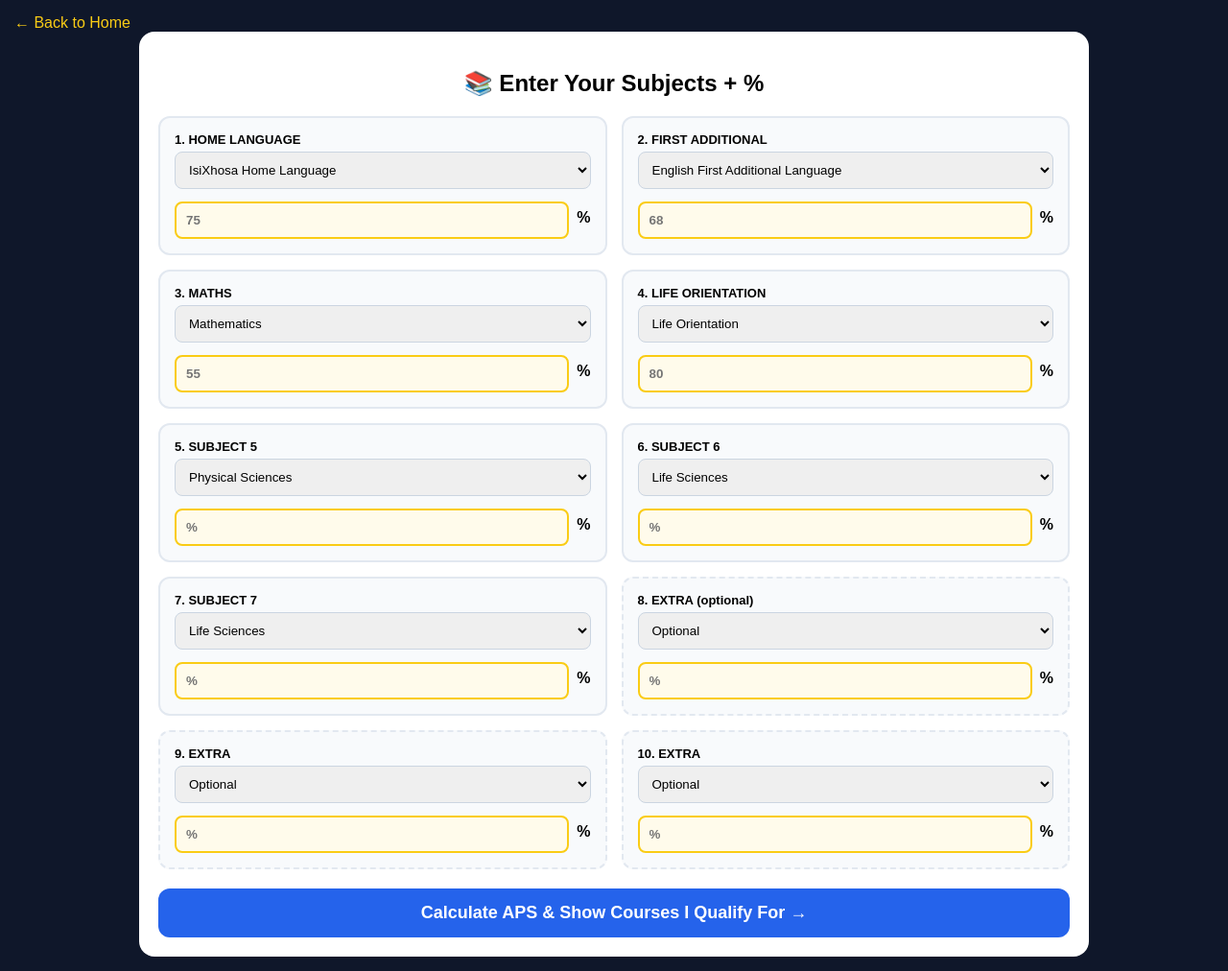
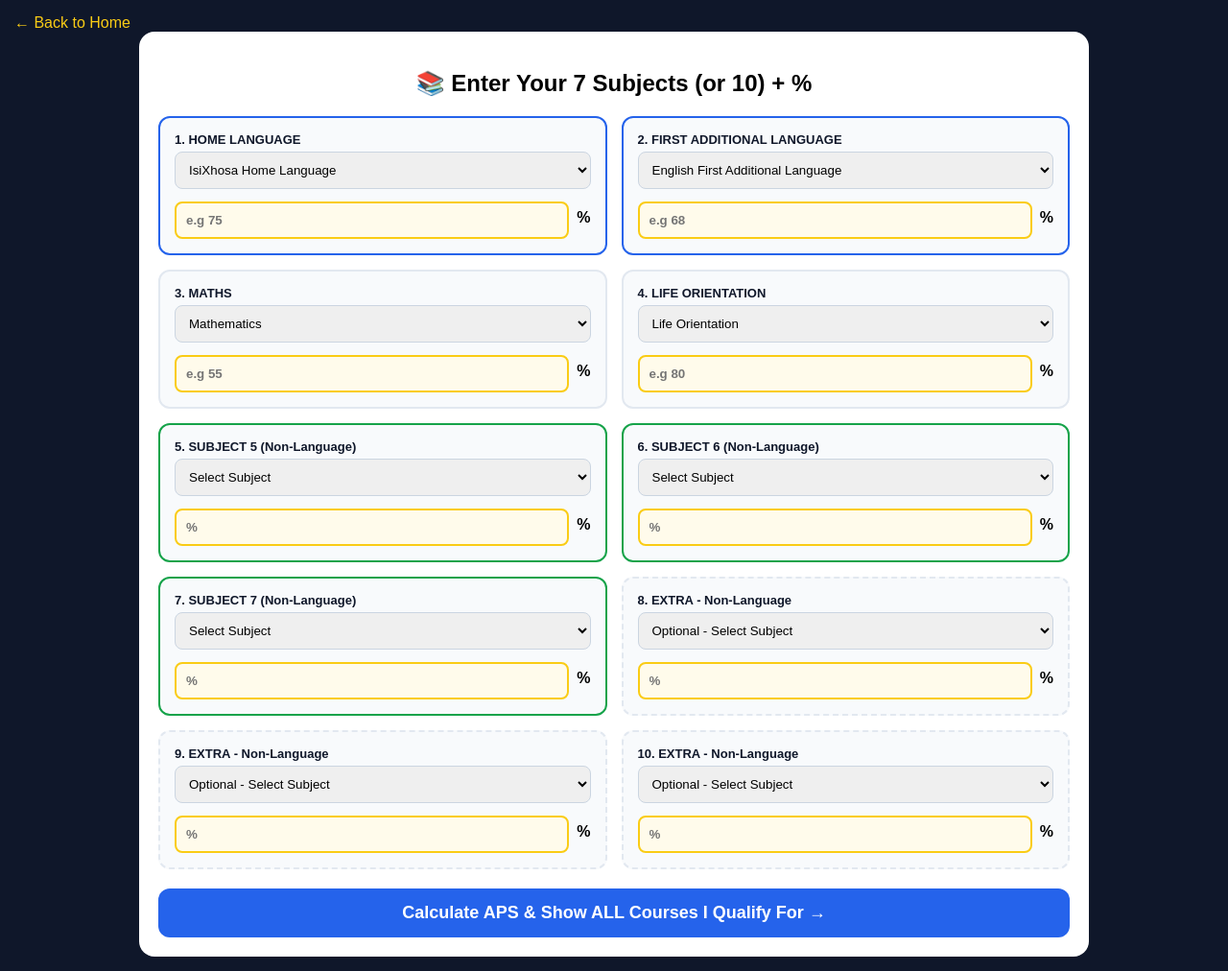
Before and after one commit to mapipaisiphile-commits/sa-uni-apply, a Flask app: page /aps in a window 1280 px wide. Shown: the whole page at 96% size. Run offline with Flask 3, Linux system fonts and the light colour scheme.

Commit message:
final - non-language subjects 5-10 and 100+ courses

```diff
--- a/app.py
+++ b/app.py
@@ -1,5 +1,4 @@
 from flask import Flask, render_template, request
-
 app = Flask(__name__)
 
 UNIVERSITIES = [
@@ -31,32 +30,79 @@ UNIVERSITIES = [
     {"code":"UMP","name":"University of Mpumalanga (UMP)","location":"Mbombela","closing":"30 Sep","apply_link":"https://www.ump.ac.za/apply/"},
 ]
 
+# ALL POSSIBLE COURSES - 100+ COURSES
 COURSES_DB = [
-    {"name":"BSc Information Technology","uni":"UJ","code":"UJ","aps":26,"faculty":"Science","maths_req":50},
-    {"name":"Diploma in Nursing","uni":"UJ","code":"UJ","aps":26,"faculty":"Health","maths_req":0},
-    {"name":"BCom Accounting","uni":"UJ","code":"UJ","aps":28,"faculty":"Business","maths_req":50},
-    {"name":"BSc Computer Science","uni":"UP","code":"UP","aps":30,"faculty":"Science","maths_req":60},
-    {"name":"BSc Physics","uni":"UP","code":"UP","aps":32,"faculty":"Science","maths_req":60},
-    {"name":"MBChB Medicine","uni":"UP","code":"UP","aps":35,"faculty":"Health","maths_req":60},
-    {"name":"BSc Engineering","uni":"WITS","code":"WITS","aps":34,"faculty":"Engineering","maths_req":65},
-    {"name":"BCom Law","uni":"WITS","code":"WITS","aps":32,"faculty":"Commerce","maths_req":0},
-    {"name":"BSc Life Sciences","uni":"WITS","code":"WITS","aps":28,"faculty":"Science","maths_req":50},
-    {"name":"BSc Computer Science","uni":"UCT","code":"UCT","aps":36,"faculty":"Science","maths_req":70},
-    {"name":"BCom","uni":"UCT","code":"UCT","aps":32,"faculty":"Commerce","maths_req":50},
-    {"name":"BA","uni":"UCT","code":"UCT","aps":28,"faculty":"Humanities","maths_req":0},
+    # APS 18-22 Diplomas & Certificates
+    {"name":"Higher Certificate in Accounting","uni":"UNISA","code":"UNISA","aps":18,"faculty":"Business","maths_req":0},
+    {"name":"Higher Certificate in Tourism","uni":"UNISA","code":"UNISA","aps":18,"faculty":"Tourism","maths_req":0},
+    {"name":"Higher Certificate in Business Management","uni":"UJ","code":"UJ","aps":18,"faculty":"Business","maths_req":0},
+    {"name":"Diploma in Tourism Management","uni":"TUT","code":"TUT","aps":20,"faculty":"Management","maths_req":0},
+    {"name":"Diploma in Business Management","uni":"CPUT","code":"CPUT","aps":20,"faculty":"Business","maths_req":0},
+    {"name":"Diploma in Hospitality Management","uni":"DUT","code":"DUT","aps":20,"faculty":"Hospitality","maths_req":0},
     {"name":"Diploma in Agriculture","uni":"UKZN","code":"UKZN","aps":22,"faculty":"Agriculture","maths_req":0},
-    {"name":"BSc Agriculture","uni":"UKZN","code":"UKZN","aps":28,"faculty":"Science","maths_req":50},
-    {"name":"BSc Life Sciences","uni":"UFS","code":"UFS","aps":24,"faculty":"Science","maths_req":40},
-    {"name":"BEd Foundation Phase","uni":"NWU","code":"NWU","aps":22,"faculty":"Education","maths_req":0},
-    {"name":"BSc IT","uni":"NWU","code":"NWU","aps":26,"faculty":"Science","maths_req":50},
-    {"name":"Diploma in Tourism Management","uni":"TUT","code":"TUT","aps":20,"faculty":"Management","maths_req":0},
     {"name":"Diploma in IT","uni":"TUT","code":"TUT","aps":22,"faculty":"ICT","maths_req":0},
     {"name":"National Diploma Nursing","uni":"DUT","code":"DUT","aps":22,"faculty":"Health","maths_req":0},
+    {"name":"BEd Foundation Phase","uni":"NWU","code":"NWU","aps":22,"faculty":"Education","maths_req":0},
+    {"name":"Diploma in Civil Engineering","uni":"TUT","code":"TUT","aps":22,"faculty":"Engineering","maths_req":40},
+    {"name":"Diploma in Electrical Engineering","uni":"VUT","code":"VUT","aps":22,"faculty":"Engineering","maths_req":40},
+    {"name":"Diploma in Mechanical Engineering","uni":"CUT","code":"CUT","aps":22,"faculty":"Engineering","maths_req":40},
+    {"name":"Diploma in Consumer Sciences","uni":"MUT","code":"MUT","aps":22,"faculty":"Applied Sciences","maths_req":0},
+    {"name":"Diploma in Public Management","uni":"CPUT","code":"CPUT","aps":22,"faculty":"Management","maths_req":0},
+
+    # APS 24-26 Degrees
+    {"name":"BSc Life Sciences","uni":"UFS","code":"UFS","aps":24,"faculty":"Science","maths_req":40},
+    {"name":"BA Humanities","uni":"UFS","code":"UFS","aps":24,"faculty":"Humanities","maths_req":0},
+    {"name":"BCom General","uni":"UL","code":"UL","aps":24,"faculty":"Business","maths_req":40},
+    {"name":"BSc Agriculture","uni":"UL","code":"UL","aps":24,"faculty":"Science","maths_req":40},
+    {"name":"Diploma in Nursing","uni":"UJ","code":"UJ","aps":26,"faculty":"Health","maths_req":0},
+    {"name":"BSc Information Technology","uni":"UJ","code":"UJ","aps":26,"faculty":"Science","maths_req":50},
+    {"name":"BSc IT","uni":"NWU","code":"NWU","aps":26,"faculty":"Science","maths_req":50},
     {"name":"BSc Biological Sciences","uni":"NMU","code":"NMU","aps":26,"faculty":"Science","maths_req":45},
-    {"name":"Diploma in Business Management","uni":"CPUT","code":"CPUT","aps":20,"faculty":"Business","maths_req":0},
-    {"name":"BEd","uni":"UNISA","code":"UNISA","aps":20,"faculty":"Education","maths_req":0},
-    {"name":"Higher Certificate in Accounting","uni":"UNISA","code":"UNISA","aps":18,"faculty":"Business","maths_req":0},
+    {"name":"BA Education","uni":"UNIZULU","code":"UNIZULU","aps":26,"faculty":"Education","maths_req":0},
+    {"name":"BCom Business Management","uni":"WSU","code":"WSU","aps":26,"faculty":"Business","maths_req":0},
+    {"name":"BSc Environmental Sciences","uni":"UNIVEN","code":"UNIVEN","aps":26,"faculty":"Science","maths_req":40},
+    {"name":"BSc Computer Science","uni":"UFH","code":"UFH","aps":26,"faculty":"Science","maths_req":50},
+    {"name":"Diploma in Law","uni":"UJ","code":"UJ","aps":26,"faculty":"Law","maths_req":0},
+    {"name":"BSc Geography","uni":"SPU","code":"SPU","aps":26,"faculty":"Science","maths_req":40},
+    {"name":"BSc Agriculture","uni":"UMP","code":"UMP","aps":26,"faculty":"Agriculture","maths_req":40},
+
+    # APS 28-30 Popular Degrees
+    {"name":"BCom Accounting","uni":"UJ","code":"UJ","aps":28,"faculty":"Business","maths_req":50},
+    {"name":"BSc Life Sciences","uni":"WITS","code":"WITS","aps":28,"faculty":"Science","maths_req":50},
+    {"name":"BSc Agriculture","uni":"UKZN","code":"UKZN","aps":28,"faculty":"Science","maths_req":50},
+    {"name":"BA","uni":"UCT","code":"UCT","aps":28,"faculty":"Humanities","maths_req":0},
     {"name":"BCom Accounting","uni":"UWC","code":"UWC","aps":28,"faculty":"Commerce","maths_req":50},
+    {"name":"BSc Physics","uni":"UJ","code":"UJ","aps":28,"faculty":"Science","maths_req":60},
+    {"name":"BSc Chemistry","uni":"UP","code":"UP","aps":28,"faculty":"Science","maths_req":50},
+    {"name":"BEd Senior Phase","uni":"NWU","code":"NWU","aps":28,"faculty":"Education","maths_req":0},
+    {"name":"BCom Economics","uni":"UFS","code":"UFS","aps":28,"faculty":"Business","maths_req":40},
+    {"name":"LLB Law","uni":"UFS","code":"UFS","aps":28,"faculty":"Law","maths_req":0},
+    {"name":"BSc Computer Science","uni":"UP","code":"UP","aps":30,"faculty":"Science","maths_req":60},
+    {"name":"BSc Biological Sciences","uni":"UP","code":"UP","aps":30,"faculty":"Science","maths_req":50},
+    {"name":"BCom Financial Accounting","uni":"UP","code":"UP","aps":30,"faculty":"Business","maths_req":50},
+    {"name":"BSc Geography","uni":"UP","code":"UP","aps":30,"faculty":"Science","maths_req":40},
+    {"name":"BA Law","uni":"UP","code":"UP","aps":30,"faculty":"Law","maths_req":0},
+
+    # APS 32-34 High APS
+    {"name":"BSc Physics","uni":"UP","code":"UP","aps":32,"faculty":"Science","maths_req":60},
+    {"name":"BCom Law","uni":"WITS","code":"WITS","aps":32,"faculty":"Commerce","maths_req":0},
+    {"name":"BCom","uni":"UCT","code":"UCT","aps":32,"faculty":"Commerce","maths_req":50},
+    {"name":"BSc Engineering Civil","uni":"UCT","code":"UCT","aps":32,"faculty":"Engineering","maths_req":70},
+    {"name":"BSc Biochemistry","uni":"WITS","code":"WITS","aps":32,"faculty":"Science","maths_req":60},
+    {"name":"BSc Information Systems","uni":"WITS","code":"WITS","aps":32,"faculty":"Science","maths_req":60},
+    {"name":"BSc Engineering","uni":"WITS","code":"WITS","aps":34,"faculty":"Engineering","maths_req":65},
+    {"name":"BSc Actuarial Science","uni":"UP","code":"UP","aps":34,"faculty":"Science","maths_req":70},
+    {"name":"BSc Chemical Engineering","uni":"WITS","code":"WITS","aps":34,"faculty":"Engineering","maths_req":70},
+    {"name":"BPharm Pharmacy","uni":"NWU","code":"NWU","aps":32,"faculty":"Health","maths_req":50},
+    {"name":"BSc Nursing","uni":"UP","code":"UP","aps":32,"faculty":"Health","maths_req":40},
+
+    # APS 35+ Medicine etc
+    {"name":"MBChB Medicine","uni":"UP","code":"UP","aps":35,"faculty":"Health","maths_req":60},
+    {"name":"MBChB Medicine","uni":"WITS","code":"WITS","aps":35,"faculty":"Health","maths_req":60},
+    {"name":"MBChB Medicine","uni":"UCT","code":"UCT","aps":36,"faculty":"Health","maths_req":70},
+    {"name":"BSc Computer Science","uni":"UCT","code":"UCT","aps":36,"faculty":"Science","maths_req":70},
+    {"name":"BSc Mechanical Engineering","uni":"UCT","code":"UCT","aps":36,"faculty":"Engineering","maths_req":70},
+    {"name":"BSc Electrical Engineering","uni":"UP","code":"UP","aps":36,"faculty":"Engineering","maths_req":70},
 ]
 
 def pct_to_points(p):
@@ -70,19 +116,15 @@ def pct_to_points(p):
 
 @app.route('/')
 def home(): return render_template('landing.html')
-
 @app.route('/universities')
 def universities(): return render_template('universities.html', universities=UNIVERSITIES)
-
 @app.route('/university/<code>')
 def uni_detail(code):
     uni = next((u for u in UNIVERSITIES if u['code']==code), None)
     if not uni: return "Not Found", 404
     return render_template('courses.html', uni=uni)
-
 @app.route('/aps')
 def aps_page(): return render_template('subjects.html')
-
 @app.route('/subjects')
 def subjects_page(): return render_template('subjects.html')
 
--- a/templates/subjects.html
+++ b/templates/subjects.html
@@ -1,14 +1,26 @@
 <!DOCTYPE html><html><head><meta name="viewport" content="width=device-width, initial-scale=1"><title>Enter Subjects</title>
-<style>body{font-family:Arial;background:#0f172a;color:white;margin:0;padding:15px}.box{max-width:950px;margin:0 auto;background:white;color:black;border-radius:16px;padding:20px}.grid{display:grid;grid-template-columns:1fr 1fr;gap:15px}@media(max-width:700px){.grid{grid-template-columns:1fr}}.subject{background:#f8fafc;border:2px solid #e2e8f0;border-radius:12px;padding:15px}.subject label{font-weight:bold;display:block;font-size:13px}.subject select,.subject input{width:100%;padding:10px;border-radius:8px;border:1px solid #cbd5e1;margin-top:5px}.percent{display:flex;gap:8px;align-items:center;margin-top:8px}.percent input{flex:1;background:#fffbeb;border:2px solid #facc15;font-weight:bold}.btn{background:#2563eb;color:white;padding:15px;border-radius:12px;border:none;width:100%;font-weight:bold;font-size:18px;margin-top:20px;cursor:pointer}.back{color:#facc15;text-decoration:none}</style>
-</head><body><a href="/" class="back">← Back to Home</a><div class="box"><h2 style="text-align:center">📚 Enter Your Subjects + %</h2><form action="/calculate" method="POST"><div class="grid">
-<div class="subject"><label>1. HOME LANGUAGE</label><select name="hl"><option>IsiXhosa Home Language</option><option>IsiZulu Home Language</option><option>English Home Language</option><option>Afrikaans Home Language</option><option>Sepedi Home Language</option><option>Sesotho Home Language</option><option>Setswana Home Language</option><option>SiSwati Home Language</option><option>Tshivenda Home Language</option><option>Xitsonga Home Language</option></select><div class="percent"><input type="number" name="hl_pct" placeholder="75" required min="0" max="100"><span><b>%</b></span></div></div>
-<div class="subject"><label>2. FIRST ADDITIONAL</label><select name="fal"><option>English First Additional Language</option><option>Afrikaans First Additional Language</option><option>IsiXhosa First Additional Language</option><option>IsiZulu First Additional Language</option></select><div class="percent"><input type="number" name="fal_pct" placeholder="68" required min="0" max="100"><span><b>%</b></span></div></div>
-<div class="subject"><label>3. MATHS</label><select name="maths_type"><option>Mathematics</option><option>Mathematical Literacy</option><option>Technical Mathematics</option></select><div class="percent"><input type="number" name="maths_pct" placeholder="55" required min="0" max="100"><span><b>%</b></span></div></div>
-<div class="subject"><label>4. LIFE ORIENTATION</label><select><option>Life Orientation</option></select><div class="percent"><input type="number" name="lo_pct" placeholder="80" min="0" max="100"><span><b>%</b></span></div></div>
-<div class="subject"><label>5. SUBJECT 5</label><select name="s5"><option>Physical Sciences</option><option>Life Sciences</option><option>Technical Sciences</option><option>Accounting</option><option>Engineering Graphics and Design (EGD)</option><option>Business Studies</option><option>Geography</option><option>History</option><option>Economics</option><option>CAT</option><option>IT</option><option>Consumer Studies</option><option>Tourism</option></select><div class="percent"><input type="number" name="s5_pct" placeholder="%" required min="0" max="100"><span><b>%</b></span></div></div>
-<div class="subject"><label>6. SUBJECT 6</label><select name="s6"><option>Life Sciences</option><option>Physical Sciences</option><option>Accounting</option><option>Business Studies</option><option>EGD</option><option>Geography</option><option>Economics</option></select><div class="percent"><input type="number" name="s6_pct" placeholder="%" required min="0" max="100"><span><b>%</b></span></div></div>
-<div class="subject"><label>7. SUBJECT 7</label><select name="s7"><option>Life Sciences</option><option>Physical Sciences</option><option>Accounting</option><option>History</option><option>Economics</option><option>Consumer Studies</option><option>Tourism</option></select><div class="percent"><input type="number" name="s7_pct" placeholder="%" required min="0" max="100"><span><b>%</b></span></div></div>
-<div class="subject" style="border-style:dashed"><label>8. EXTRA (optional)</label><select><option>Optional</option></select><div class="percent"><input type="number" name="s8_pct" placeholder="%"><span><b>%</b></span></div></div>
-<div class="subject" style="border-style:dashed"><label>9. EXTRA</label><select><option>Optional</option></select><div class="percent"><input type="number" name="s9_pct" placeholder="%"><span><b>%</b></span></div></div>
-<div class="subject" style="border-style:dashed"><label>10. EXTRA</label><select><option>Optional</option></select><div class="percent"><input type="number" name="s10_pct" placeholder="%"><span><b>%</b></span></div></div>
-</div><button class="btn" type="submit">Calculate APS & Show Courses I Qualify For →</button></form></div></body></html>
+<style>body{font-family:Arial;background:#0f172a;color:white;margin:0;padding:15px}.box{max-width:950px;margin:0 auto;background:white;color:black;border-radius:16px;padding:20px}.grid{display:grid;grid-template-columns:1fr 1fr;gap:15px}@media(max-width:700px){.grid{grid-template-columns:1fr}}.subject{background:#f8fafc;border:2px solid #e2e8f0;border-radius:12px;padding:15px}.subject label{font-weight:bold;display:block;font-size:13px;color:#0f172a}.subject select,.subject input{width:100%;padding:10px;border-radius:8px;border:1px solid #cbd5e1;margin-top:5px}.percent{display:flex;gap:8px;align-items:center;margin-top:8px}.percent input{flex:1;background:#fffbeb;border:2px solid #facc15;font-weight:bold}.btn{background:#2563eb;color:white;padding:15px;border-radius:12px;border:none;width:100%;font-weight:bold;font-size:18px;margin-top:20px;cursor:pointer}.back{color:#facc15;text-decoration:none}</style>
+</head><body><a href="/" class="back">← Back to Home</a><div class="box"><h2 style="text-align:center">📚 Enter Your 7 Subjects (or 10) + %</h2><form action="/calculate" method="POST"><div class="grid">
+
+<div class="subject" style="border-color:#2563eb"><label>1. HOME LANGUAGE</label><select name="hl"><option>IsiXhosa Home Language</option><option>IsiZulu Home Language</option><option>Sepedi Home Language</option><option>Sesotho Home Language</option><option>Setswana Home Language</option><option>SiSwati Home Language</option><option>Tshivenda Home Language</option><option>Xitsonga Home Language</option><option>Afrikaans Home Language</option><option>English Home Language</option><option>IsiNdebele Home Language</option></select><div class="percent"><input type="number" name="hl_pct" placeholder="e.g 75" required min="0" max="100"><span><b>%</b></span></div></div>
+
+<div class="subject" style="border-color:#2563eb"><label>2. FIRST ADDITIONAL LANGUAGE</label><select name="fal"><option>English First Additional Language</option><option>Afrikaans First Additional Language</option><option>IsiXhosa First Additional Language</option><option>IsiZulu First Additional Language</option><option>Sepedi First Additional Language</option><option>Sesotho First Additional Language</option><option>Setswana First Additional Language</option></select><div class="percent"><input type="number" name="fal_pct" placeholder="e.g 68" required min="0" max="100"><span><b>%</b></span></div></div>
+
+<div class="subject"><label>3. MATHS</label><select name="maths_type"><option>Mathematics</option><option>Mathematical Literacy</option><option>Technical Mathematics</option></select><div class="percent"><input type="number" name="maths_pct" placeholder="e.g 55" required min="0" max="100"><span><b>%</b></span></div></div>
+
+<div class="subject"><label>4. LIFE ORIENTATION</label><select><option>Life Orientation</option></select><div class="percent"><input type="number" name="lo_pct" placeholder="e.g 80" min="0" max="100"><span><b>%</b></span></div></div>
+
+<!-- SUBJECT 5-10 = ALL NON-LANGUAGE ONLY -->
+<div class="subject" style="border-color:#16a34a"><label>5. SUBJECT 5 (Non-Language)</label><select name="s5"><option>Select Subject</option><option>Accounting</option><option>Agricultural Management Practices</option><option>Agricultural Sciences</option><option>Agricultural Technology</option><option>Business Studies</option><option>Civil Technology</option><option>Computer Applications Technology (CAT)</option><option>Consumer Studies</option><option>Dance Studies</option><option>Design</option><option>Dramatic Arts</option><option>Economics</option><option>Electrical Technology</option><option>Engineering Graphics and Design (EGD)</option><option>Geography</option><option>History</option><option>Hospitality Studies</option><option>Information Technology (IT)</option><option>Life Sciences</option><option>Mechanical Technology</option><option>Music</option><option>Physical Sciences</option><option>Technical Sciences</option><option>Religion Studies</option><option>Tourism</option><option>Visual Arts</option><option>Marine Sciences</option></select><div class="percent"><input type="number" name="s5_pct" required placeholder="%" min="0" max="100"><span><b>%</b></span></div></div>
+
+<div class="subject" style="border-color:#16a34a"><label>6. SUBJECT 6 (Non-Language)</label><select name="s6"><option>Select Subject</option><option>Accounting</option><option>Agricultural Management Practices</option><option>Agricultural Sciences</option><option>Agricultural Technology</option><option>Business Studies</option><option>Civil Technology</option><option>Computer Applications Technology (CAT)</option><option>Consumer Studies</option><option>Dance Studies</option><option>Design</option><option>Dramatic Arts</option><option>Economics</option><option>Electrical Technology</option><option>Engineering Graphics and Design (EGD)</option><option>Geography</option><option>History</option><option>Hospitality Studies</option><option>Information Technology (IT)</option><option>Life Sciences</option><option>Mechanical Technology</option><option>Music</option><option>Physical Sciences</option><option>Technical Sciences</option><option>Religion Studies</option><option>Tourism</option><option>Visual Arts</option><option>Marine Sciences</option></select><div class="percent"><input type="number" name="s6_pct" required placeholder="%" min="0" max="100"><span><b>%</b></span></div></div>
+
+<div class="subject" style="border-color:#16a34a"><label>7. SUBJECT 7 (Non-Language)</label><select name="s7"><option>Select Subject</option><option>Accounting</option><option>Agricultural Management Practices</option><option>Agricultural Sciences</option><option>Agricultural Technology</option><option>Business Studies</option><option>Civil Technology</option><option>Computer Applications Technology (CAT)</option><option>Consumer Studies</option><option>Dance Studies</option><option>Design</option><option>Dramatic Arts</option><option>Economics</option><option>Electrical Technology</option><option>Engineering Graphics and Design (EGD)</option><option>Geography</option><option>History</option><option>Hospitality Studies</option><option>Information Technology (IT)</option><option>Life Sciences</option><option>Mechanical Technology</option><option>Music</option><option>Physical Sciences</option><option>Technical Sciences</option><option>Religion Studies</option><option>Tourism</option><option>Visual Arts</option><option>Marine Sciences</option></select><div class="percent"><input type="number" name="s7_pct" required placeholder="%" min="0" max="100"><span><b>%</b></span></div></div>
+
+<div class="subject" style="border-style:dashed"><label>8. EXTRA - Non-Language</label><select name="s8"><option>Optional - Select Subject</option><option>Accounting</option><option>Agricultural Sciences</option><option>Business Studies</option><option>CAT</option><option>Economics</option><option>EGD</option><option>Geography</option><option>History</option><option>IT</option><option>Life Sciences</option><option>Physical Sciences</option><option>Technical Sciences</option><option>Tourism</option><option>Consumer Studies</option><option>Hospitality Studies</option></select><div class="percent"><input type="number" name="s8_pct" placeholder="%"><span><b>%</b></span></div></div>
+
+<div class="subject" style="border-style:dashed"><label>9. EXTRA - Non-Language</label><select name="s9"><option>Optional - Select Subject</option><option>Accounting</option><option>Agricultural Sciences</option><option>Business Studies</option><option>CAT</option><option>Economics</option><option>EGD</option><option>Geography</option><option>History</option><option>IT</option><option>Life Sciences</option><option>Physical Sciences</option><option>Technical Sciences</option><option>Tourism</option></select><div class="percent"><input type="number" name="s9_pct" placeholder="%"><span><b>%</b></span></div></div>
+
+<div class="subject" style="border-style:dashed"><label>10. EXTRA - Non-Language</label><select name="s10"><option>Optional - Select Subject</option><option>Accounting</option><option>Agricultural Sciences</option><option>Business Studies</option><option>CAT</option><option>Economics</option><option>EGD</option><option>Geography</option><option>History</option><option>IT</option><option>Life Sciences</option><option>Physical Sciences</option><option>Technical Sciences</option><option>Tourism</option></select><div class="percent"><input type="number" name="s10_pct" placeholder="%"><span><b>%</b></span></div></div>
+
+</div><button class="btn" type="submit">Calculate APS & Show ALL Courses I Qualify For →</button></form></div></body></html>
```
